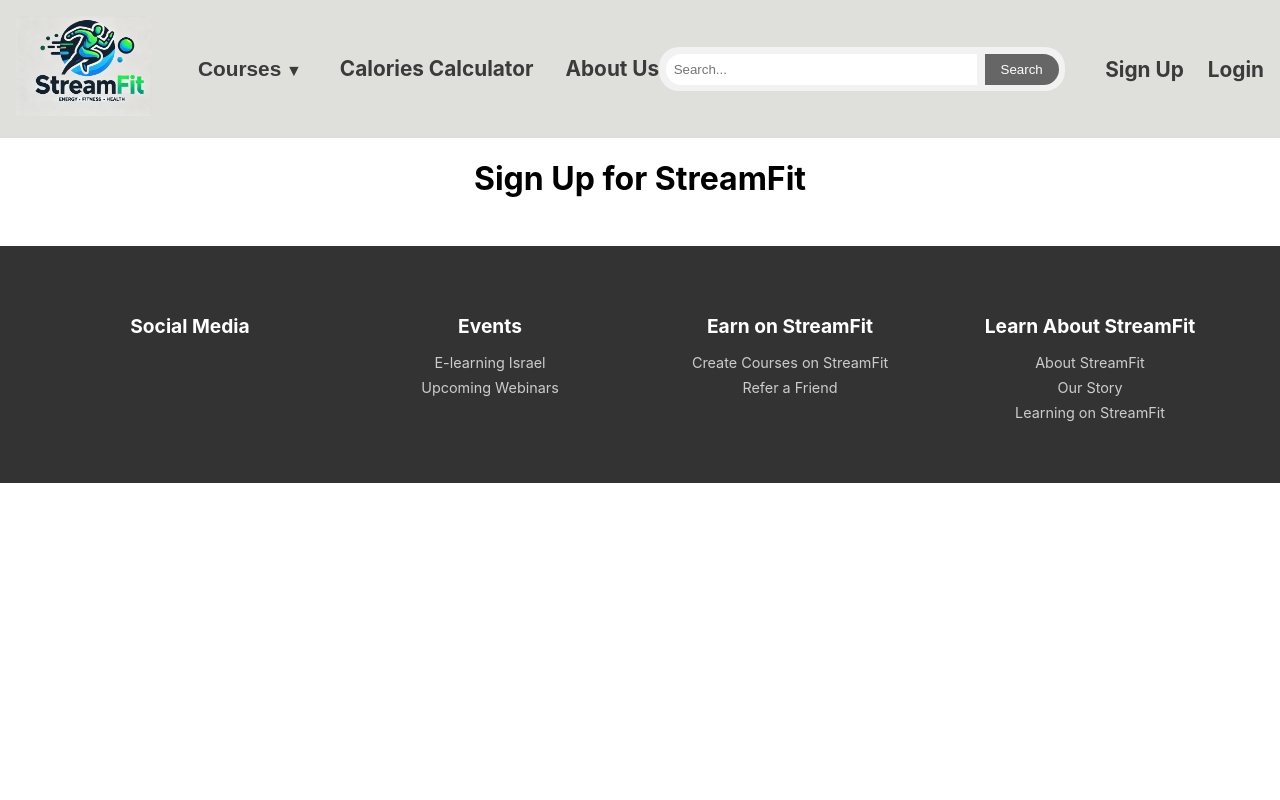
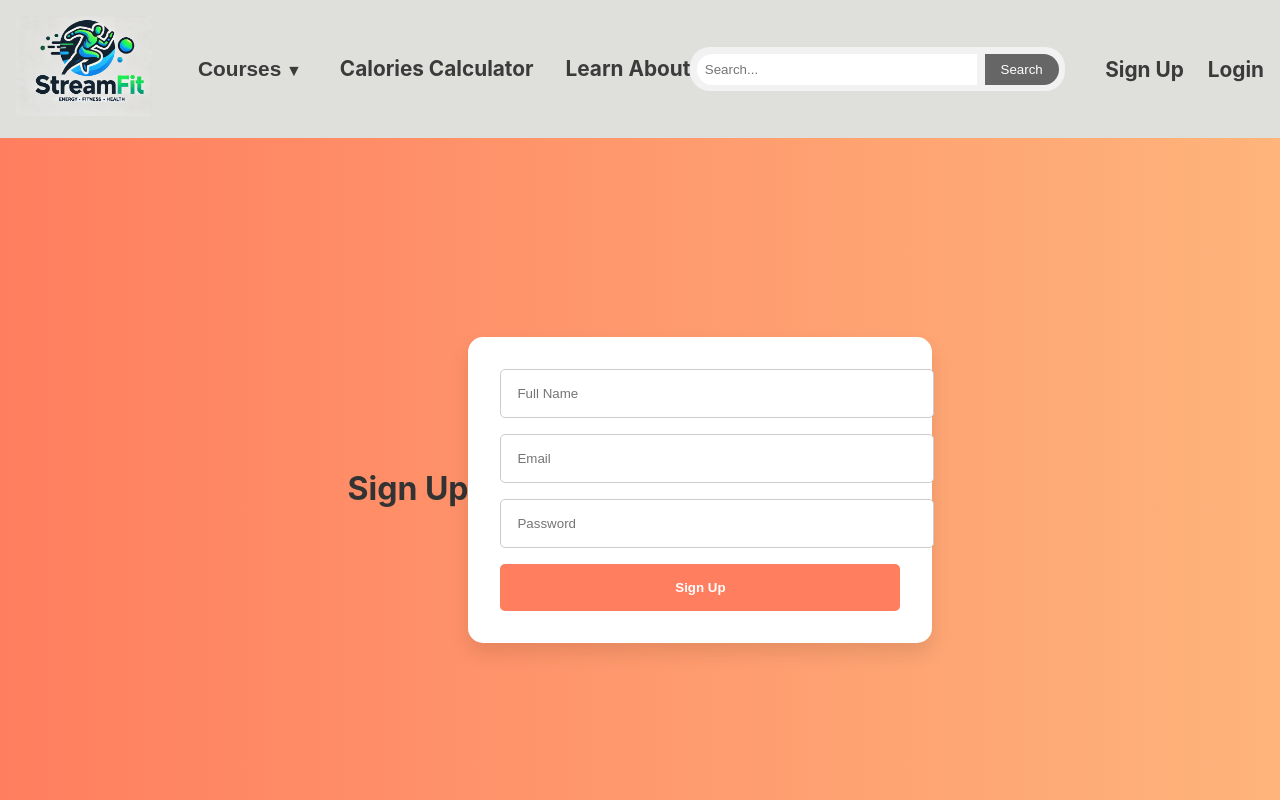
Before and after one commit to mahmoudfiron/training-web, a React (Create React App) app: page /signup in a window 1280 px wide. Shown: the top 800 px of the page. Built offline with nearby package versions, Linux system fonts and the light colour scheme; no server answers.

Commit message:
working on fire base and signup and login

```diff
--- a/package.json
+++ b/package.json
@@ -7,6 +7,7 @@
     "@testing-library/jest-dom": "^5.17.0",
     "@testing-library/react": "^13.4.0",
     "@testing-library/user-event": "^13.5.0",
+    "firebase": "^11.0.1",
     "react": "^18.3.1",
     "react-dom": "^18.3.1",
     "react-router-dom": "^6.28.0",
--- a/src/components/NavBar.css
+++ b/src/components/NavBar.css
@@ -125,3 +125,24 @@
 .dropdown-content a:hover {
   background-color: #ddd;
 }
+
+.logout-button {
+  background-color: rgb(59, 59, 59);
+  color: white;
+  border: none;
+  padding: 0.8rem 1.5rem;
+  border-radius: 5px;
+  cursor: pointer;
+  font-weight: bold;
+  transition: background-color 0.3s ease, transform 0.3s ease;
+}
+
+.logout-button:hover {
+  background-color: rgba(59, 59, 59, 0.16);
+  transform: scale(1.05);
+}
+
+.logout-button:active {
+  background-color: rgba(59, 59, 59, 0.203);
+  transform: scale(0.98);
+}
--- a/src/components/NavBar.js
+++ b/src/components/NavBar.js
@@ -1,9 +1,31 @@
 import React from 'react';
-import { Link } from 'react-router-dom';
+import { Link, useNavigate } from 'react-router-dom';
 import './NavBar.css';
 import logo from '../assets/icons/logo.jpg';
+import { auth } from '../firebase';
+import { onAuthStateChanged, signOut } from 'firebase/auth';
 
 const NavBar = () => {
+  const [user, setUser] = React.useState(null);
+  const navigate = useNavigate();
+
+  React.useEffect(() => {
+    const unsubscribe = onAuthStateChanged(auth, (currentUser) => {
+      setUser(currentUser);
+    });
+
+    return () => unsubscribe();
+  }, []);
+
+  const handleLogout = () => {
+    signOut(auth)
+      .then(() => {
+        alert('Logged out successfully');
+        navigate('/');
+      })
+      .catch((error) => alert(error.message));
+  };
+
   return (
     <nav className="navbar">
       <div className="navbar-logo">
@@ -23,15 +45,23 @@
           </div>
         </li>
         <li><Link to="/calculator">Calories Calculator</Link></li>
-        <li><Link to="/about">About Us</Link></li>
+        <li><Link to="/about">Learn About</Link></li>
       </ul>
       <div className="navbar-search">
         <input type="text" placeholder="Search..." />
         <button>Search</button>
       </div>
       <ul className="navbar-actions">
-        <li><Link to="/signup">Sign Up</Link></li>
-        <li><Link to="/login">Login</Link></li>
+        {user ? (
+          <li>
+            <button className="logout-button" onClick={handleLogout}>Logout</button>
+          </li>
+        ) : (
+          <>
+            <li><Link to="/signup">Sign Up</Link></li>
+            <li><Link to="/login">Login</Link></li>
+          </>
+        )}
       </ul>
     </nav>
   );
--- /dev/null
+++ b/src/firebase.js
@@ -0,0 +1,25 @@
+// Import the necessary functions from the SDKs
+import { initializeApp } from 'firebase/app';
+import { getAuth } from 'firebase/auth';
+import { getFirestore } from 'firebase/firestore';
+
+// For Firebase JS SDK v7.20.0 and later, measurementId is optional
+const firebaseConfig = {
+  apiKey: "AIzaSyBoQGxjMrNZEsFv5VILmJ25nwgeaIEKH4s",
+  authDomain: "streamfit-c6fa6.firebaseapp.com",
+  projectId: "streamfit-c6fa6",
+  storageBucket: "streamfit-c6fa6.firebasestorage.app",
+  messagingSenderId: "187059472301",
+  appId: "1:187059472301:web:3e961c9f60db2c77e10324",
+  measurementId: "G-DRNMEN3KF3"
+};
+
+// Initialize Firebase
+const app = initializeApp(firebaseConfig);
+
+// Initialize Firebase Authentication and export it
+const auth = getAuth(app);
+
+const db = getFirestore(app);  // Initialize Firestore
+
+export { auth, db };
--- /dev/null
+++ b/src/pages/AuthPage.css
@@ -0,0 +1,82 @@
+/* General Styling for Authentication Pages */
+.auth-container {
+    display: flex;
+    justify-content: center;
+    align-items: center;
+    min-height: 80vh;
+    background: linear-gradient(to right, #ff7e5f, #feb47b);
+    padding: 2rem;
+  }
+
+  .auth-container form {
+    background: #fff;
+    border-radius: 15px;
+    box-shadow: 0 10px 20px rgba(0, 0, 0, 0.1);
+    width: 100%;
+    max-width: 400px;
+    padding: 2rem;
+  }
+
+  .auth-container h1 {
+    text-align: center;
+    color: #333;
+    margin-bottom: 1.5rem;
+  }
+
+  .auth-container input {
+    width: 100%;
+    padding: 1rem;
+    margin-bottom: 1rem;
+    border: 1px solid #ccc;
+    border-radius: 5px;
+    outline: none;
+    transition: border-color 0.3s ease;
+  }
+
+  .auth-container input:focus {
+    border-color: #ff7e5f;
+  }
+
+  .auth-container button {
+    width: 100%;
+    padding: 1rem;
+    background: #ff7e5f;
+    color: #fff;
+    font-weight: bold;
+    border: none;
+    border-radius: 5px;
+    cursor: pointer;
+    transition: background 0.3s ease;
+  }
+
+  .auth-container button:hover {
+    background: #e0665e;
+  }
+
+  .auth-container .auth-footer {
+    text-align: center;
+    margin-top: 1rem;
+    color: #555;
+  }
+
+  .auth-container .auth-footer a {
+    color: #ff7e5f;
+    text-decoration: none;
+    font-weight: bold;
+    transition: color 0.3s ease;
+  }
+
+  .auth-container .auth-footer a:hover {
+    color: #e0665e;
+  }
+
+  /* Responsive Styling */
+  @media (max-width: 768px) {
+    .auth-container {
+      padding: 1rem;
+    }
+
+    .auth-container form {
+      padding: 1.5rem;
+    }
+  }
--- a/src/pages/LoginPage.js
+++ b/src/pages/LoginPage.js
@@ -1,9 +1,45 @@
-import React from 'react';
+import React, { useState } from 'react';
+import { auth } from '../firebase';
+import { signInWithEmailAndPassword } from 'firebase/auth';
+import { useNavigate } from 'react-router-dom';
+import './AuthPage.css';
 
 const LoginPage = () => {
+  const [email, setEmail] = useState('');
+  const [password, setPassword] = useState('');
+  const navigate = useNavigate();
+
+  const handleLogin = async (e) => {
+    e.preventDefault();
+    try {
+      await signInWithEmailAndPassword(auth, email, password);
+      alert('Logged in successfully!');
+      navigate('/'); // Redirect to the homepage after login
+    } catch (error) {
+      alert(error.message);
+    }
+  };
+
   return (
-    <div>
-      <h1>Login to Your Account</h1>
+    <div className="auth-container">
+      <h1>Login</h1>
+      <form onSubmit={handleLogin}>
+        <input
+          type="email"
+          placeholder="Email"
+          value={email}
+          onChange={(e) => setEmail(e.target.value)}
+          required
+        />
+        <input
+          type="password"
+          placeholder="Password"
+          value={password}
+          onChange={(e) => setPassword(e.target.value)}
+          required
+        />
+        <button type="submit">Login</button>
+      </form>
     </div>
   );
 };
--- a/src/pages/SignupPage.js
+++ b/src/pages/SignupPage.js
@@ -1,9 +1,69 @@
-import React from 'react';
+import React, { useState } from 'react';
+import { auth, db } from '../firebase';
+import { createUserWithEmailAndPassword } from 'firebase/auth';
+import { doc, setDoc } from 'firebase/firestore';
+import { useNavigate } from 'react-router-dom';
+import './AuthPage.css';
 
 const SignupPage = () => {
+  const [email, setEmail] = useState('');
+  const [password, setPassword] = useState('');
+  const [name, setName] = useState('');
+  const [error, setError] = useState('');
+  const navigate = useNavigate();
+
+  const handleSignup = async (e) => {
+    e.preventDefault();
+    try {
+      const userCredential = await createUserWithEmailAndPassword(auth, email, password);
+      const user = userCredential.user;
+
+      // Save additional user information in Firestore
+      await setDoc(doc(db, 'users', user.uid), {
+        name: name,
+        email: user.email,
+        createdAt: new Date()
+      });
+
+      alert('User signed up successfully!');
+      navigate('/'); // Redirect to the homepage after signup
+    } catch (error) {
+      if (error.code === 'auth/email-already-in-use') {
+        setError('This email address is already in use. Please use a different email.');
+      } else {
+        setError(error.message);
+      }
+    }
+  };
+
   return (
-    <div>
-      <h1>Sign Up for StreamFit</h1>
+    <div className="auth-container">
+      <h1>Sign Up</h1>
+      <form onSubmit={handleSignup}>
+        <input
+          type="text"
+          placeholder="Full Name"
+          value={name}
+          onChange={(e) => setName(e.target.value)}
+          required
+        />
+        <input
+          type="email"
+          placeholder="Email"
+          value={email}
+          onChange={(e) => setEmail(e.target.value)}
+          required
+        />
+        <input
+          type="password"
+          placeholder="Password"
+          value={password}
+          onChange={(e) => setPassword(e.target.value)}
+          required
+        />
+        <button type="submit">Sign Up</button>
+        {error && <p className="error-message">{error}</p>}
+      </form>
     </div>
   );
 };
```
Also changed, not shown: 1 other file (tests, documents, lock files or other folders).
